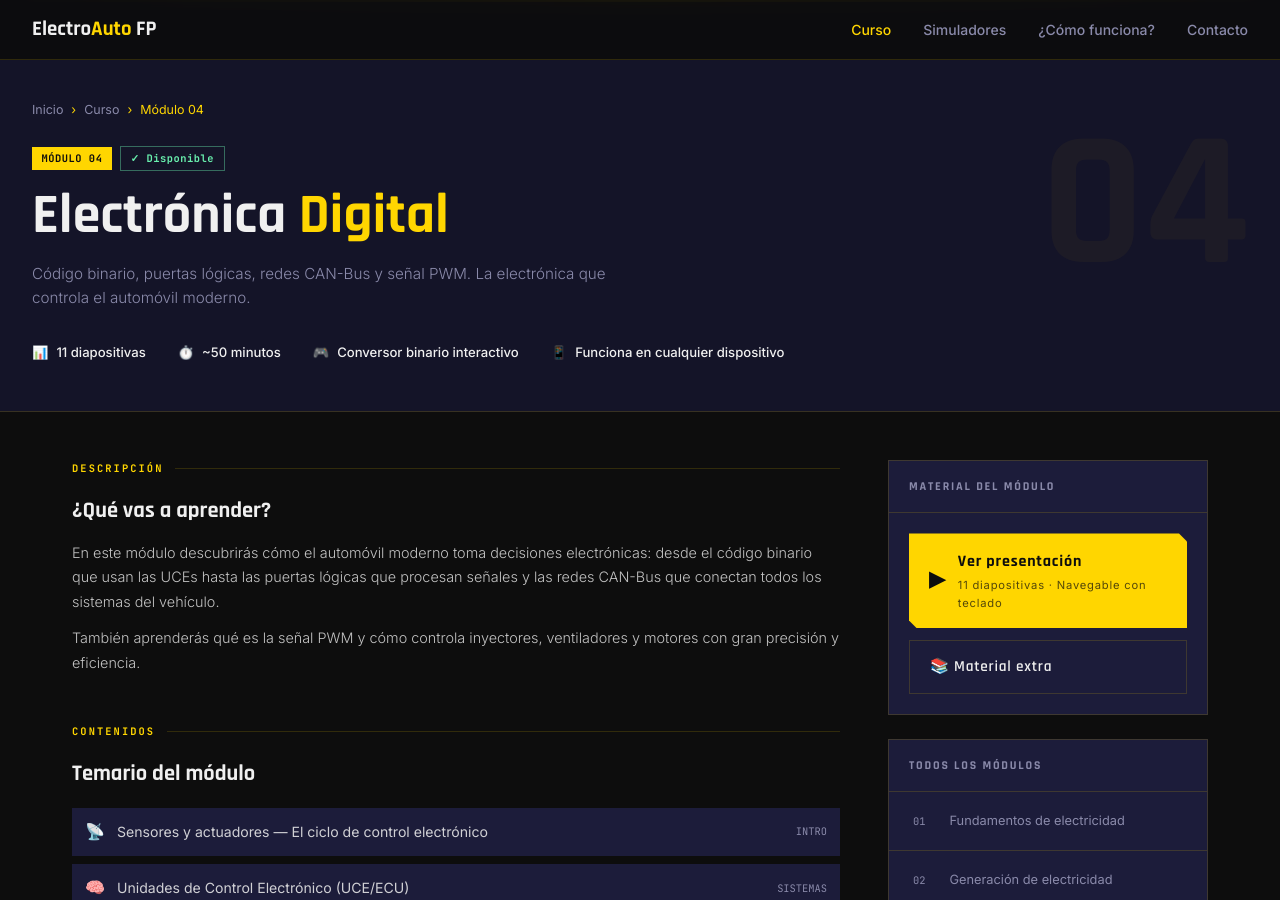
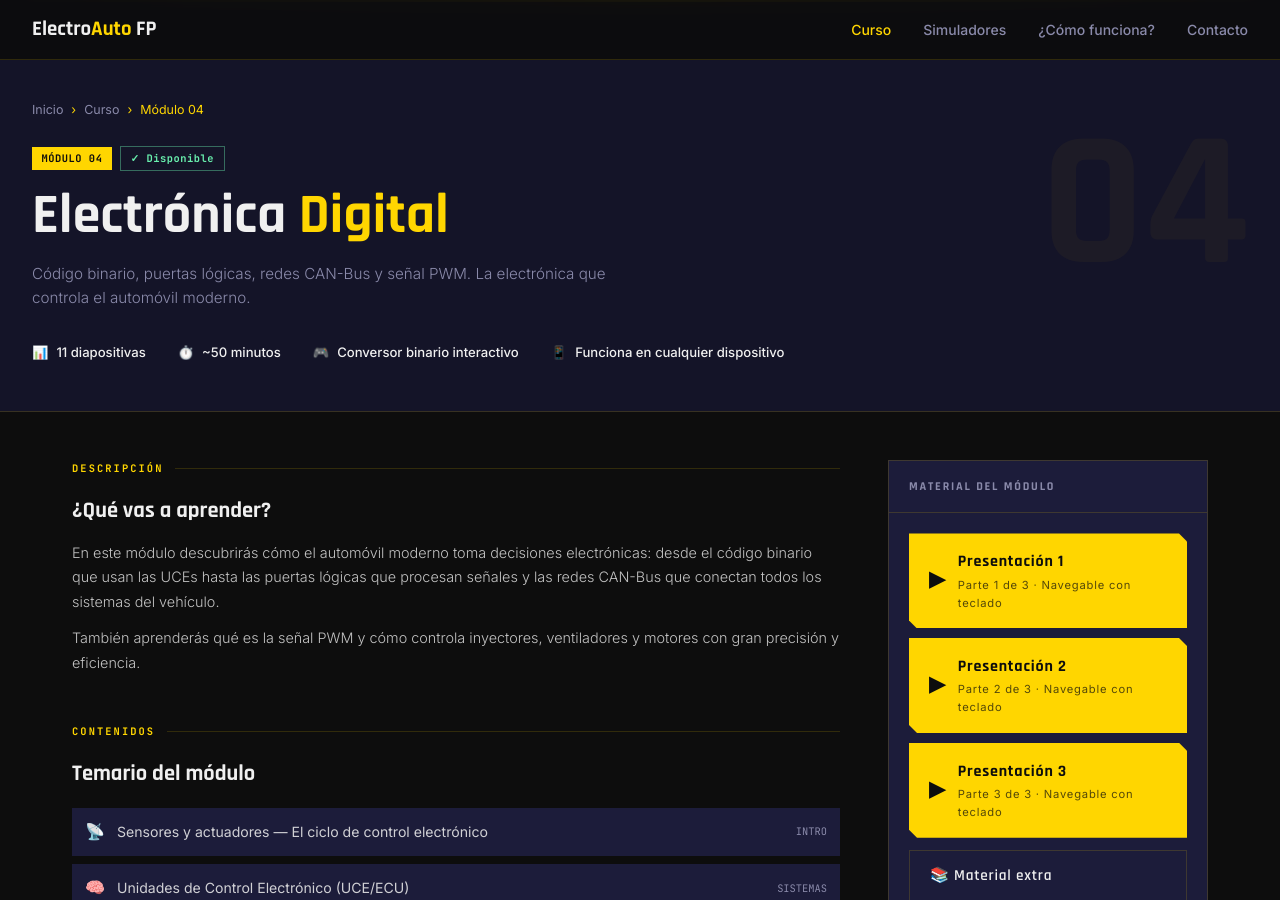
Before and after one commit to zadvisor1/electroauto-fp, a Jekyll site: the page built from curso/modulo-04/index.html, in a window 1280 px wide and 900 px high. Built offline with Jekyll 4.4.1, drawn with Linux system fonts in a browser that asks for light colours.

Commit message:
Update modulos.yml

```diff
--- a/_data/modulos.yml
+++ b/_data/modulos.yml
@@ -11,6 +11,7 @@
   disponible: true
   diapositivas: 14
   material_extra: true
+  presentacion_partes: 2
 
 - num: "03"
   slug: "modulo-03"
@@ -25,6 +26,7 @@
   disponible: true
   diapositivas: 11
   material_extra: true
+  presentacion_partes: 3
 
 - num: "05"
   slug: "modulo-05"
```
